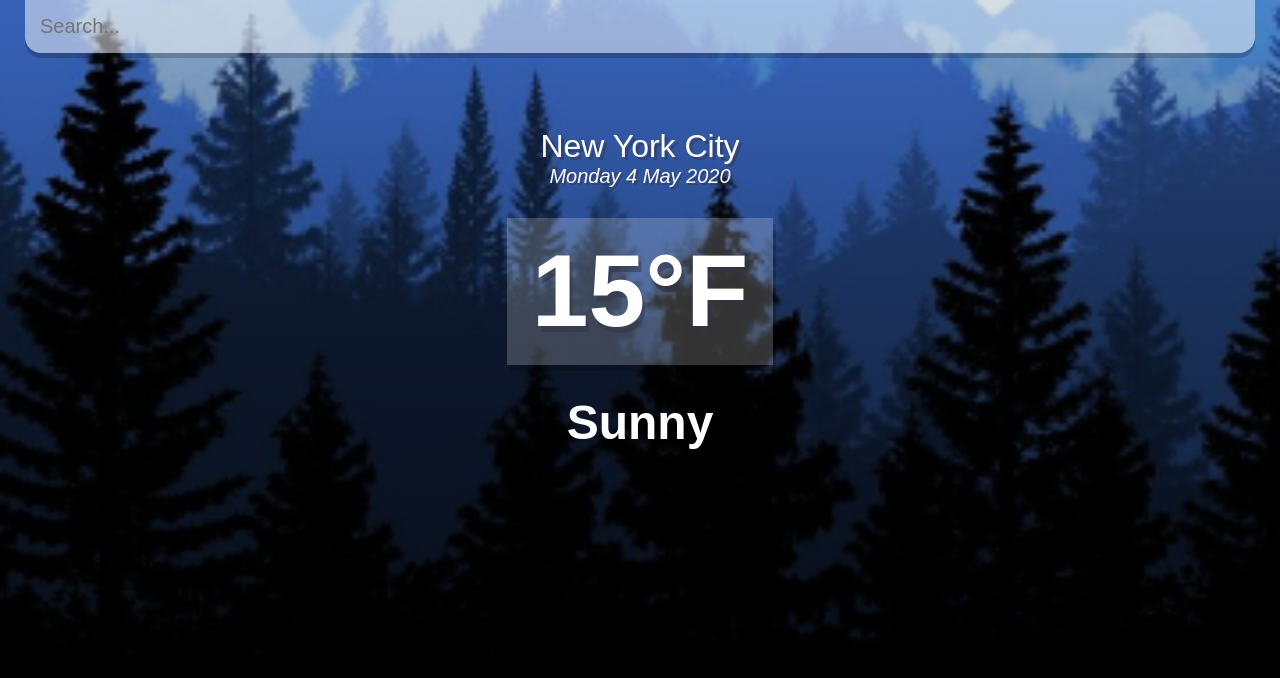
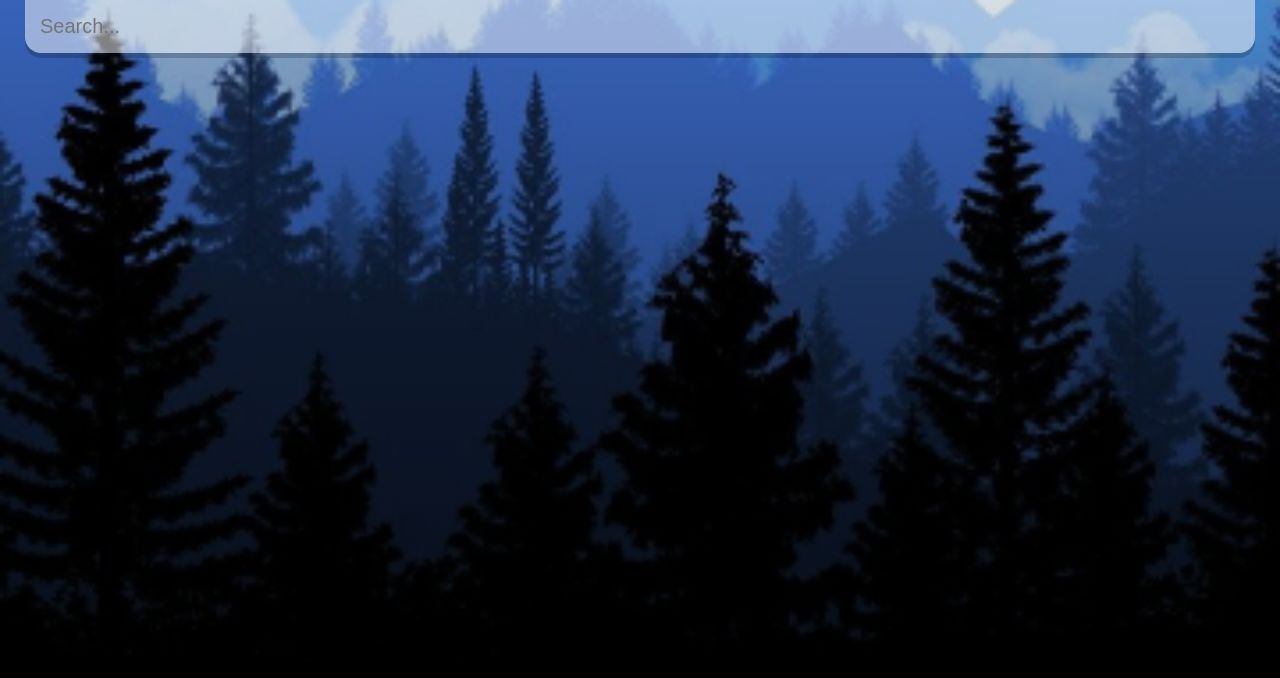
Before and after one commit to ISANCEHZ1994/weather_app, a React (Create React App) app: page / in a window 1280 px wide. Shown: the top 678 px of the page. Built offline with nearby package versions, Linux system fonts and the light colour scheme.

Commit message:
finishing up project

```diff
--- a/src/App.js
+++ b/src/App.js
@@ -1,7 +1,7 @@
 import React, {useState} from 'react';
 const api = {
-  key: '308ca65725075e2afc59f887c9ea2cf7',
-  base: 'https://api.openweathermap.org/data/2.5'
+  key: "308ca65725075e2afc59f887c9ea2cf7",
+  base: "https://api.openweathermap.org/data/2.5/" // if it's in single quotation marks then the program will not work - might as well change key variable to double qutoes as well
 }
 
 
@@ -47,10 +47,10 @@ function App() {
               onKeyPress={search}
               />
         </div>
-
-        <div>
+       {(typeof weather.main !== 'undefined') ? (
+        <div> {/* you MUST have something to wrap around the entire thing you want to return */}
           <div className="location-box">
-            <div className="location">New York City</div>
+            <div className="location"> {weather.name}, {weather.sys.country} </div> {/* weather.sys.country will throw an error so we need to have a check as in a ternary */}
             <div className="date">{dateBuilder(new Date())}</div>
           </div>
           <div className="weather-box">
@@ -60,7 +60,7 @@ function App() {
             <div className="weather">Sunny </div>
           </div>
         </div>
-
+       ) : '' }
       </main>
     </div>
   );
```
